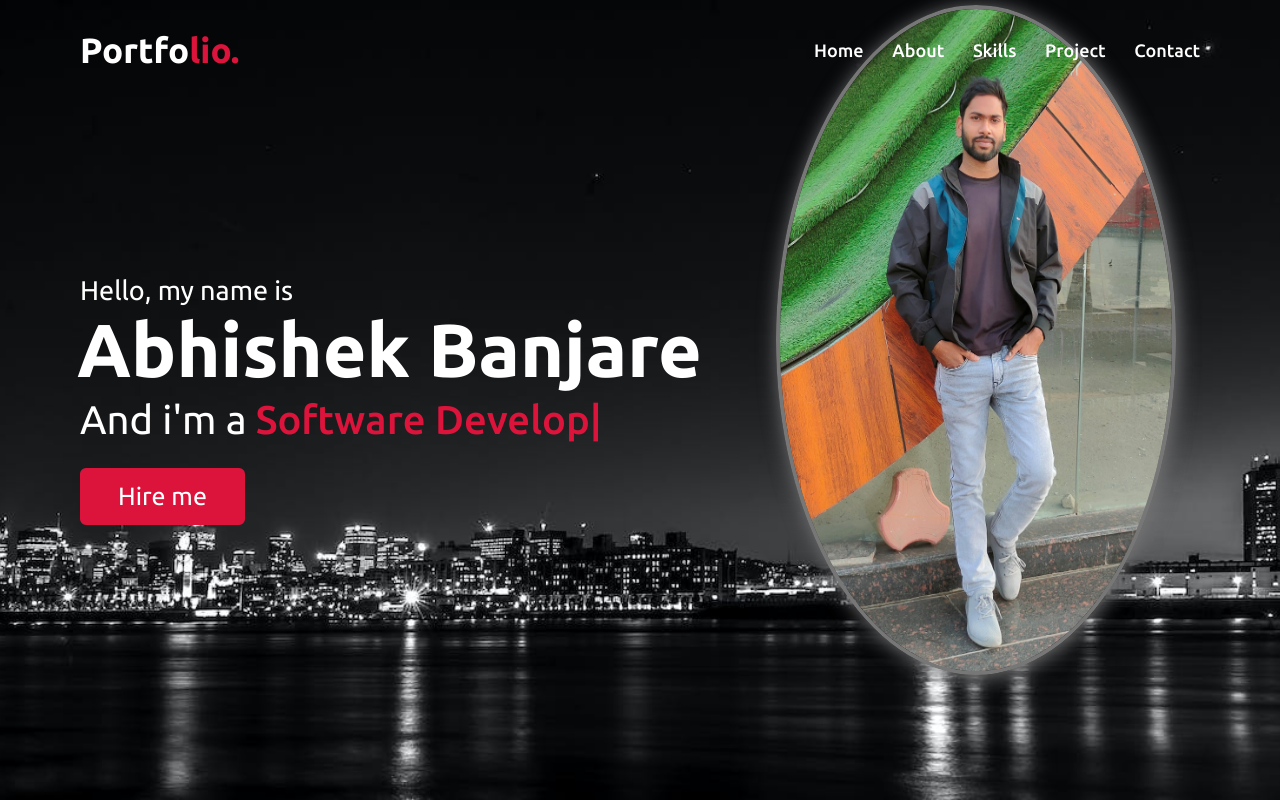
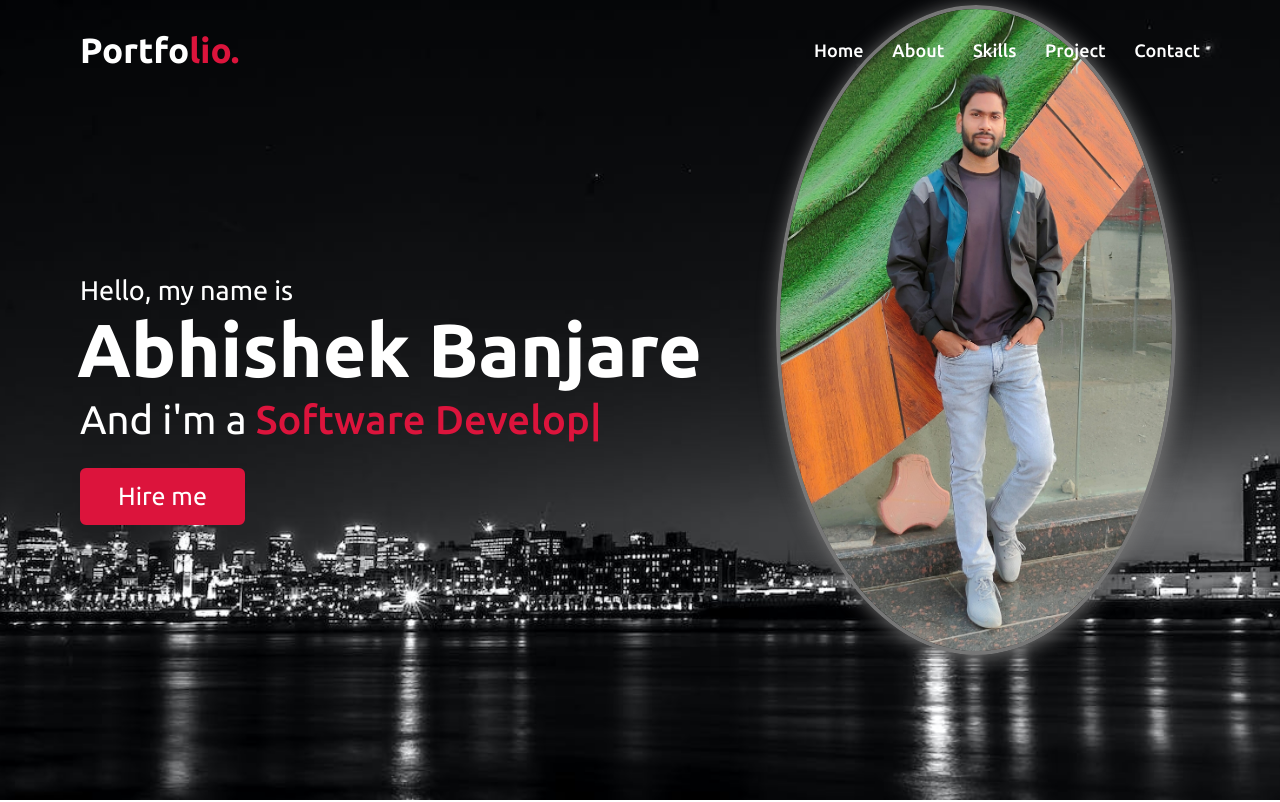
Before and after one commit to abhishekbanjare/My-Portfolio-Website, a plain HTML site: page index.html in a window 1280 px wide. Shown: the top 802 px of the page. Drawn offline with nearby package versions, Linux system fonts and the light colour scheme.

Commit message:
some comman changes

```diff
--- a/style.css
+++ b/style.css
@@ -181,7 +181,7 @@ transform: translateX(-50%);
 .profile-photo{
     position: absolute;
     width: 400px;
-    height:670px;
+    height:650px;
     top:5px;
     bottom:5px;
     right:5%;
```
Also changed, not shown: images/abhishek-home3.png (deleted), images/abhishek-home4.png (deleted), 1 other file.
